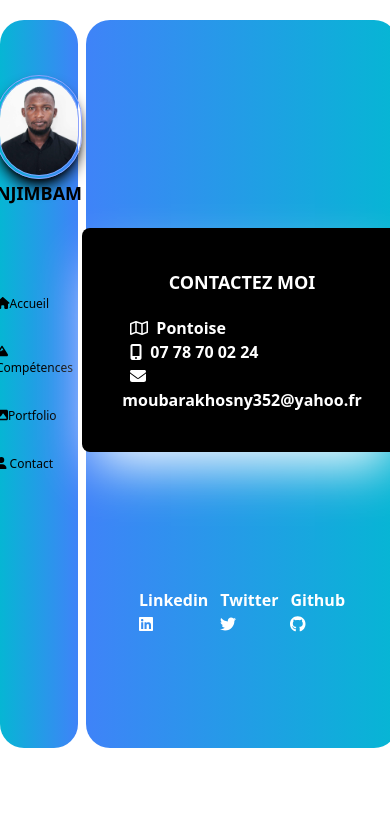
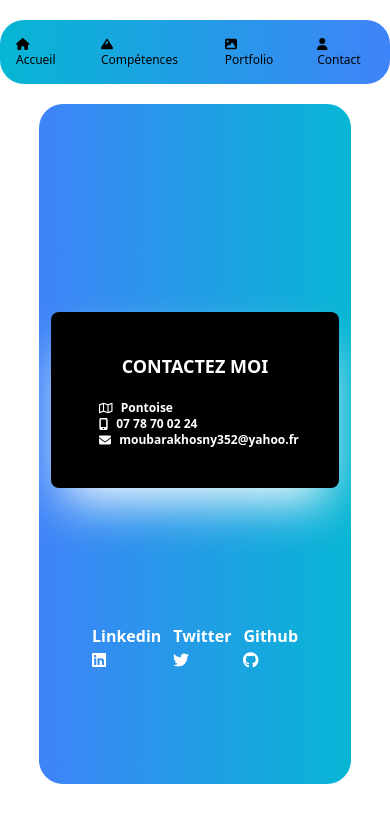
Before and after one commit to njimbamI/DIPBOOST-MASTER, a React (Create React App) app: page /contact in a window 390 px wide. Shown: the top 822 px of the page. Built offline with nearby package versions, Linux system fonts and the light colour scheme.

Commit message:
media query ok

```diff
--- a/src/index.css
+++ b/src/index.css
@@ -3,19 +3,21 @@
 @tailwind utilities;
 
 
- .card{  @apply text-black hover:text-white pb-8}
+ .card{  @apply text-black hover:text-white pb-8
+}
  .img{
      @apply  rounded-full shadow-lg w-32 shadow-black border-double border-4 border-indigo-400
  }
 .bolo{
-    @apply hover:translate-x-2 text-justify py-4
+    @apply hover:translate-x-2 text-justify py-4 px-4 md:px-0
 }
+
 .main{
-    @apply bg-gradient-to-r from-cyan-500 to-blue-500 rounded-3xl container mx-auto my-5 grid grid-rows-3 w-1/5 text-center justify-center items-center
+    @apply bg-gradient-to-r from-cyan-500 to-blue-500 rounded-3xl container mx-auto my-5 grid grid-rows-1 md:grid-rows-3 text-center justify-center items-center md:w-1/5
 
 }
 .contenu{
-    @apply my-5 font-bold bg-gradient-to-l  text-white container ml-2 from-cyan-500 to-blue-500 rounded-3xl w-4/5 py-28
+    @apply my-5 font-bold bg-gradient-to-l  text-white container mx-auto from-cyan-500 to-blue-500 rounded-3xl w-4/5 py-28 md:ml-2
 }
 
 .h1{
--- a/src/navigation/Navigation.js
+++ b/src/navigation/Navigation.js
@@ -7,41 +7,43 @@ import { faGithub, faLinkedin, faTwitter } from '@fortawesome/free-brands-svg-ic
 const Navigation = () => {
     return (
         <div className='main'>
-            <div>
+            <div className='hidden md:block'>
                 <img src='bolo.jpeg' className='img' alt='bolo' />
                 <span className='h1'>Njimbam </span>
             </div>
             <div>
                 <nav>
-                    <ul className='justify-center items-center text-xs md:text-base'>
+                    <ul className='justify-center items-center text-xs flex flex-row md:flex-col md:text-base'>
 
                         <li className='bolo'>
                             <Link className='card' exact to="/" ><FontAwesomeIcon icon={faHome} />
                                 Accueil
                             </Link>
                         </li>
-                        <li className='bolo'><Link className='card' exact to="/Competences" ><FontAwesomeIcon icon={faMountain} /> Compétences</Link></li>
-                        <li className='bolo'><Link className='card' exact to="/portfolio" > <FontAwesomeIcon icon={faImage} />Portfolio</Link></li>
+                        <li className='bolo'><Link className='card' exact to="/Competences"><FontAwesomeIcon icon={faMountain} /> Compétences</Link></li>
+                        <li className='bolo'><Link className='card' exact to="/portfolio"> <FontAwesomeIcon icon={faImage} />Portfolio</Link></li>
                         <li className='bolo'><Link className='card' exact to="/Contact" ><FontAwesomeIcon icon={faUser} /> Contact</Link></li>
                     </ul>
                 </nav>
             </div>
+
                 <div>
                     <ul className='items-center hidden md:flex'>
                         <li>
-                        <a href='https://www.linkedin.com/in/ibrahim-moubarak-njimbam-b8b286168/'  target="_blank" rel="noopener noreferrer"><FontAwesomeIcon className='px-2 hover:text-white' icon={faLinkedin}/></a>
+                            <a href='https://www.linkedin.com/in/ibrahim-moubarak-njimbam-b8b286168/' target="_blank" rel="noopener noreferrer"><FontAwesomeIcon className='px-2 hover:text-white' icon={faLinkedin} /></a>
                         </li>
                         <li>
-                        <a href='dipboost.com' target="_blank" rel="noopener noreferrer"><FontAwesomeIcon className='px-2 hover:text-white' icon={faTwitter}/></a>
+                            <a href='dipboost.com' target="_blank" rel="noopener noreferrer"><FontAwesomeIcon className='px-2 hover:text-white' icon={faTwitter} /></a>
                         </li>
                         <li>
-                        <a href='https://github.com/njimbamI' target="_blank" rel="noopener noreferrer"  ><FontAwesomeIcon className='px-2 hover:text-white' icon={faGithub}/></a>
+                            <a href='https://github.com/njimbamI' target="_blank" rel="noopener noreferrer"  ><FontAwesomeIcon className='px-2 hover:text-white' icon={faGithub} /></a>
                         </li>
 
                     </ul>
 
                 </div>
                 <div className=' hidden md:flex'> Njimbam - 2022 </div>
+
         </div>
 
     );
--- a/src/pages/AlertDialogSlide.js
+++ /dev/null
@@ -1,54 +0,0 @@
-import * as React from 'react';
-import Button from '@mui/material/Button';
-import Dialog from '@mui/material/Dialog';
-import DialogActions from '@mui/material/DialogActions';
-import DialogContent from '@mui/material/DialogContent';
-import DialogContentText from '@mui/material/DialogContentText';
-import DialogTitle from '@mui/material/DialogTitle';
-import Slide from '@mui/material/Slide';
-
-const Transition = React.forwardRef(function Transition(props, ref) {
-  return <Slide direction="up" ref={ref} {...props} />;
-});
-
-export default function AlertDialogSlide() {
-  const [open, setOpen] = React.useState(false);
-
-  const handleClickOpen = () => {
-    setOpen(true);
-  };
-
-  const handleClose = () => {
-    setOpen(false);
-  };
-
-  return (
-    <div className="text-white">
-      <Button onClick={handleClickOpen} className="animate-pulse">
-        voir plus
-      </Button>
-      <Dialog
-        open={open}
-        TransitionComponent={Transition}
-        keepMounted
-        onClose={handleClose}
-        aria-describedby="alert-dialog-slide-description"
-      >
-        <div className=' border-2'>
-        <DialogTitle>{"Use Google's location service?"}</DialogTitle>
-        <DialogContent>
-          <DialogContentText id="alert-dialog-slide-description">
-            Let Google help apps determine location. This means sending anonymous
-            location data to Google, even when no apps are running.
-            Let Google help apps determine location. This means sending anonymous
-            location data to Google, even when no apps are running.
-          </DialogContentText>
-        </DialogContent>
-        <DialogActions className='flex  justify-between'>
-          <Button onClick={handleClose}>fermer</Button>
-        </DialogActions>
-        </div>
-      </Dialog>
-    </div>
-  );
-}
--- a/src/pages/Competences.js
+++ b/src/pages/Competences.js
@@ -6,9 +6,9 @@ import { faBookBookmark, faCheckSquare, faFutbolBall, faUserNinja } from '@forta
 const Competences = () => {
     return (
         <div>
-            <div className='flex'>
+            <div className='md:flex'>
                 <Navigation />
-                <div className='grid grid-cols-1 gap-1 ml-3 my-6 sm:grid-cols-3 w-4/5'>
+                <div className='grid grid-cols-1 gap-1 mx-auto my-6 sm:grid-cols-3 w-4/5 text-xs md:text-sm md:ml-2'>
                     <div className='bg-gradient-to-r from-cyan-500 to-blue-500  rounded-lg py-5'>
                         <h1 className='h1'>Années d'expériences</h1>
                         <div className='flex items-center justify-around'>
@@ -45,7 +45,7 @@ const Competences = () => {
                         </div>
                     </div>
 
-                    <div className='col-span-2 bg-gradient-to-r from-cyan-500 to-blue-500  rounded-lg py-5'>
+                    <div className='col-span-2 bg-gradient-to-r from-cyan-500 to-blue-500  rounded-lg p-5'>
                         <div className='mb-3'>
                             <h1 className='h1'>expériences</h1>
                             <h3>Octobre 2020 - Mai 2021</h3>
--- a/src/pages/Contact.js
+++ b/src/pages/Contact.js
@@ -11,10 +11,10 @@ const Contact = () => {
 
 
     return (
-        <div className='flex '>
+        <div className='md:flex '>
             <Navigation />
             <div className='contenu'>
-                <div className='flex flex-row justify-center items-center py-24'>
+                <div className='flex flex-row justify-center items-center py-24 text-xs md:text-sm '>
                     <ul className='bg-black rounded-lg shadow-2xl shadow-white p-10'>
                     <h1 className='pb-5 text-center uppercase text-lg font-bold'>Contactez moi</h1>
                         <li> <FontAwesomeIcon className='px-2' icon={faMap} />Pontoise</li>
--- a/src/pages/Home.js
+++ b/src/pages/Home.js
@@ -5,11 +5,11 @@ import Navigation from '../navigation/Navigation';
 const Home = () => {
 
     return (
-        <div className='flex-row text-center sm:flex '>
+        <div className='md:flex text-center'>
           <Navigation/>
             <div className='contenu'>
                 <div className='mb-20'>
-               <h1 className='text-6xl md:lg:'> Njimbam Ibrahim Moubarak</h1>
+               <h1 className='text-base md:text-6xl'> Njimbam Ibrahim Moubarak</h1>
                 <p>Développeur Full Stack</p>
                 </div>
                <a href= "bail.pdf" className='bg-white drop-shadow-2xl p-10 text-black rounded-2xl font-bold text-xl animate-bounce' download="mon cv" > Telecharger cv</a>
--- a/src/pages/Porfolio.js
+++ b/src/pages/Porfolio.js
@@ -3,7 +3,6 @@ import { FontAwesomeIcon } from '@fortawesome/react-fontawesome'
 import { AlertTitle } from '@mui/material';
 import React, { useState } from 'react';
 import Navigation from '../navigation/Navigation';
-import AlertDialogSlide from './AlertDialogSlide';
 import Swal from 'sweetalert2';
 import withReactContent from 'sweetalert2-react-content';
 
@@ -16,8 +15,7 @@ const Porfolio = () => {
         Swal.fire({
             title: 'Dipboost',
             html:
-                'continuer a regarder le texte ' ,
-
+                'continuer a regarder le texte ',
         });
     }
 
@@ -33,15 +31,15 @@ const Porfolio = () => {
 
 
     return (
-        <div className='flex text-center mx-auto'>
+        <div className='md:flex mx-auto'>
             <Navigation />
-            <div className='grid grid-cols-1 lg:grid-cols-3 ml-3 w-4/5 gap-2 my-6'>
+            <div className='grid grid-cols-1 lg:grid-cols-3 mx-auto gap-2 my-6 w-4/5 md:ml-2'>
                 <div className='port'>
                     <h1>Agence de marketing digital</h1>
                     <img src='logo192.png' alt='l' />
                     <p>Lorem ipsum dolor sit amet, consectetur adipiscing
                     </p>
-                    <button className='hover:text-gray-500' onClick={() => bolo()}>voir plus...</button>
+                    <button className='hover:text-gray-500 animate-bounce' onClick={() => bolo()}>voir plus...</button>
                     {open}
                 </div>
                 <div className='port'>
```
Lines whose indentation alone changed are shown as unchanged.
